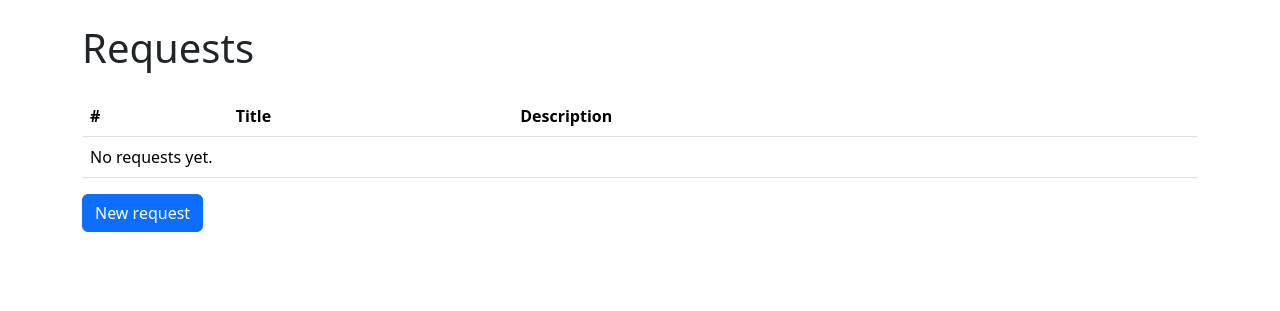
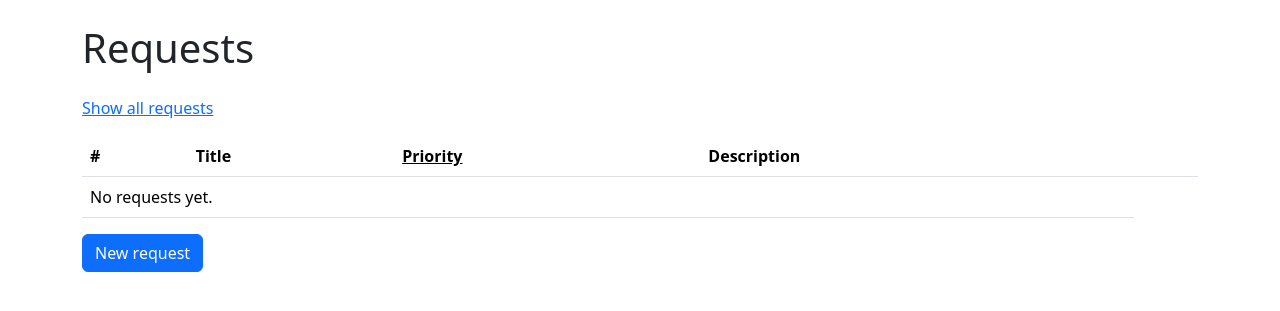
Before and after one commit to Sanjhay12/SEG-SGT-Mini-Task, a Django app: page /?priority=1 in a window 1280 px wide. Shown: the part 56-367 px from the top of the page. Run offline with Django 5.2, Linux system fonts and the light colour scheme; data that the repository does not hold is empty.

Commit message:
Priority Requests

```diff
--- a/tracker/forms.py
+++ b/tracker/forms.py
@@ -6,9 +6,10 @@ from .models import Request
 class RequestForm(forms.ModelForm):
     class Meta:
         model = Request
-        fields = ['title', 'description']
+        fields = ['title', 'description', 'priority']
         # Bootstrap's form-control class styles the inputs.
         widgets = {
             'title': forms.TextInput(attrs={'class': 'form-control'}),
             'description': forms.Textarea(attrs={'class': 'form-control', 'rows': 5}),
+            'priority': forms.CheckboxInput(attrs={'class': 'form-check-input'}),
         }
--- a/tracker/models.py
+++ b/tracker/models.py
@@ -3,6 +3,7 @@ from django.db import models
 
 class Request(models.Model):
     title = models.CharField(max_length=200)
+    priority = models.BooleanField(default=False)
     description = models.TextField(blank=True)
 
     class Meta:
--- a/tracker/templates/request_list.html
+++ b/tracker/templates/request_list.html
@@ -8,6 +8,7 @@
     <tr>
       <th>#</th>
       <th>Title</th>
+      <th><a href="?priority=1" style="color: inherit;">Priority</a></th>
       <th>Description</th>
       <th></th>
     </tr>
@@ -17,6 +18,7 @@
       <tr>
         <td>{{ request.pk }}</td>
         <td><a href="{% url 'view_request' request.pk %}">{{ request.title }}</a></td>
+        <td>{% if request.priority %}★{% endif %}</td>
         <td>{{ request.description|truncatechars:80 }}</td>
         <td>
           <a href="{% url 'view_request' request.pk %}" title="Show"><i class="bi bi-eye"></i></a>
@@ -27,6 +29,9 @@
     {% empty %}
       <tr><td colspan="4">No requests yet.</td></tr>
     {% endfor %}
+    {% if priority_filter %}
+      <p><a href="{% url 'list_request' %}">Show all requests</a></p>
+    {% endif %}
   </tbody>
 </table>
 
--- a/tracker/views.py
+++ b/tracker/views.py
@@ -5,7 +5,15 @@ from .models import Request
 
 
 def list_request(request):
-    return render(request, 'request_list.html', {'requests': Request.objects.all()})
+    sort = request.GET.get('sort')
+    qs = Request.objects.all()
+    if request.GET.get('priority') == '1':
+        qs = qs.filter(priority=True)
+    return render(request, 'request_list.html', {
+        'requests': qs,
+        'sort': sort,
+        'priority_filter': request.GET.get('priority') == '1',
+    })
 
 
 def view_request(request, pk):
```
Also changed, not shown: tracker/migrations/0003_request_priority.py (added).
